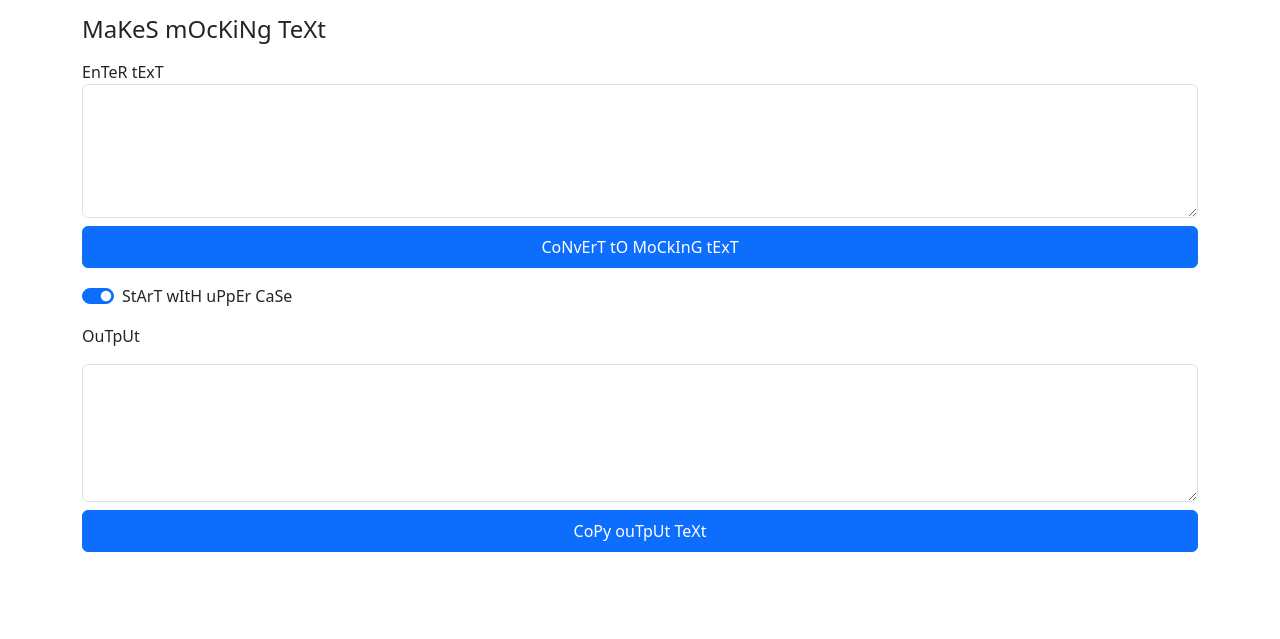
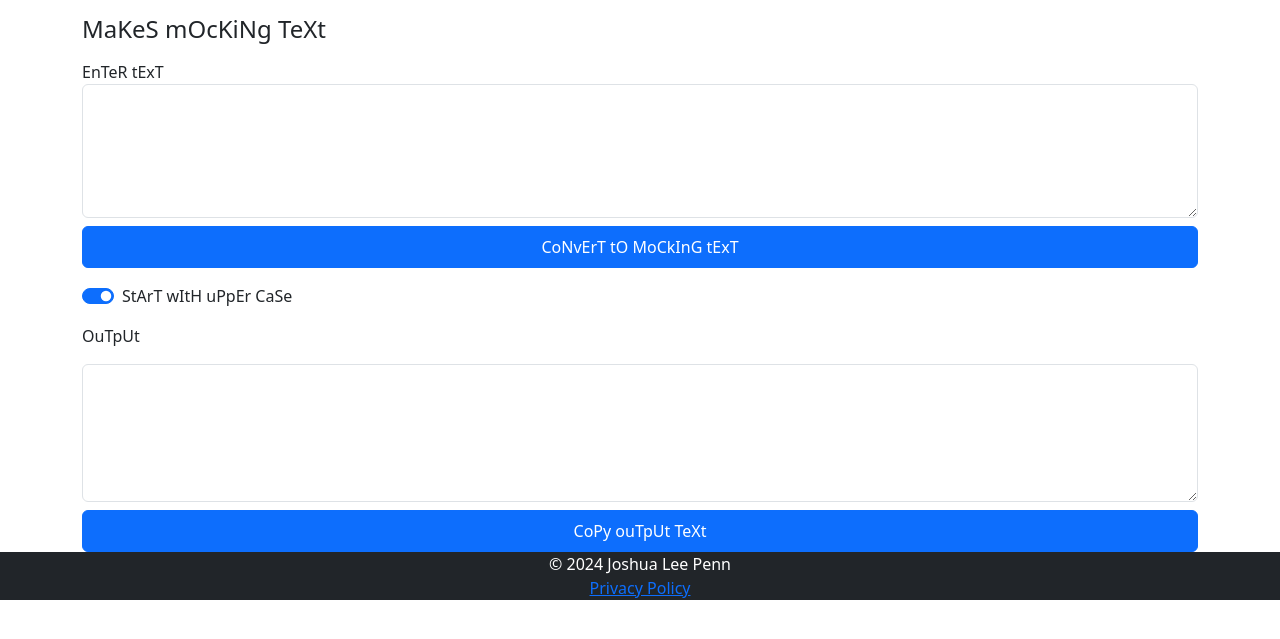
Before and after one commit to jpenn84/text-tools-web, a plain HTML site: page index.html in a window 1280 px wide. Shown: the part 89-728 px from the top of the page. Drawn offline with nearby package versions, Linux system fonts and the light colour scheme.

Commit message:
#14 Add footer with copyright and privacy policy stub

```diff
--- a/index.html
+++ b/index.html
@@ -13,6 +13,7 @@
         <link href="https://cdn.jsdelivr.net/npm/bootstrap@5.3.3/dist/css/bootstrap.min.css" rel="stylesheet">
         <script src="https://cdn.jsdelivr.net/npm/bootstrap@5.3.3/dist/js/bootstrap.bundle.min.js"></script>
         <script src="scripts/scripts.js"></script>
+        <link href="styles/main.css" rel="stylesheet" type="text/css">
     </head>
     <body>
 
@@ -51,7 +52,16 @@
 
                 <div class="col-sm-4"></div>
             </div>
-          </div>
+        </div>
 
+        <footer class="footer">
+            <div class="container-fluid bg-dark text-white text-center">
+              <div>&copy; <span id="copyrightYear"></span> Joshua Lee Penn</div>
+              <div><a href="">Privacy Policy</a></div>
+            </div>
+        </footer>
+        <script>
+            document.getElementById("copyrightYear").innerHTML = new Date().getFullYear();
+        </script>
     </body>
 </html>
```
